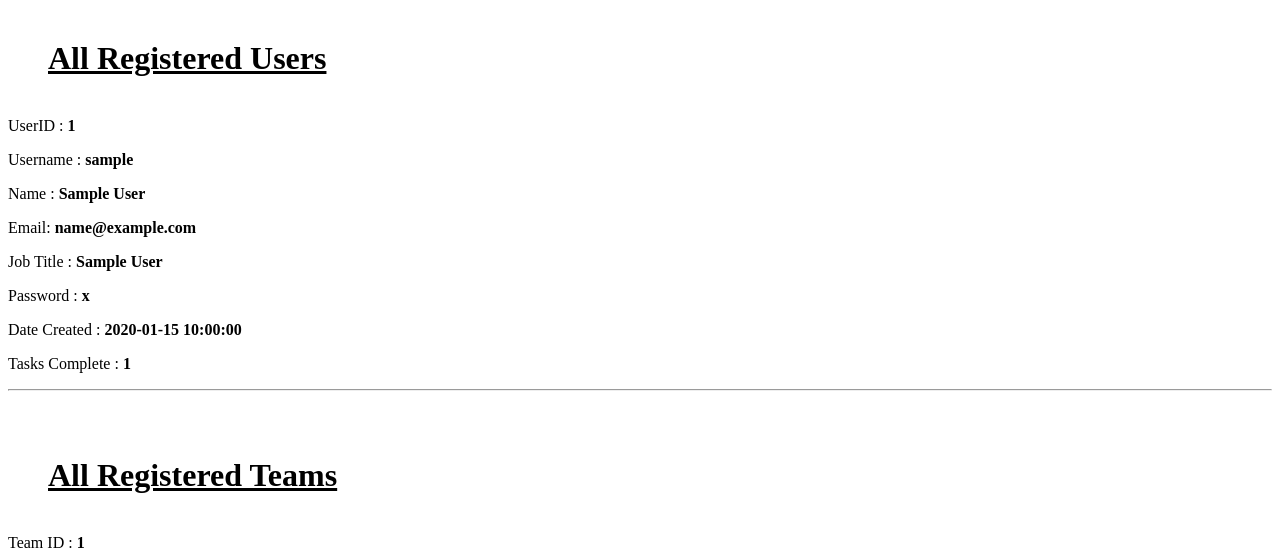
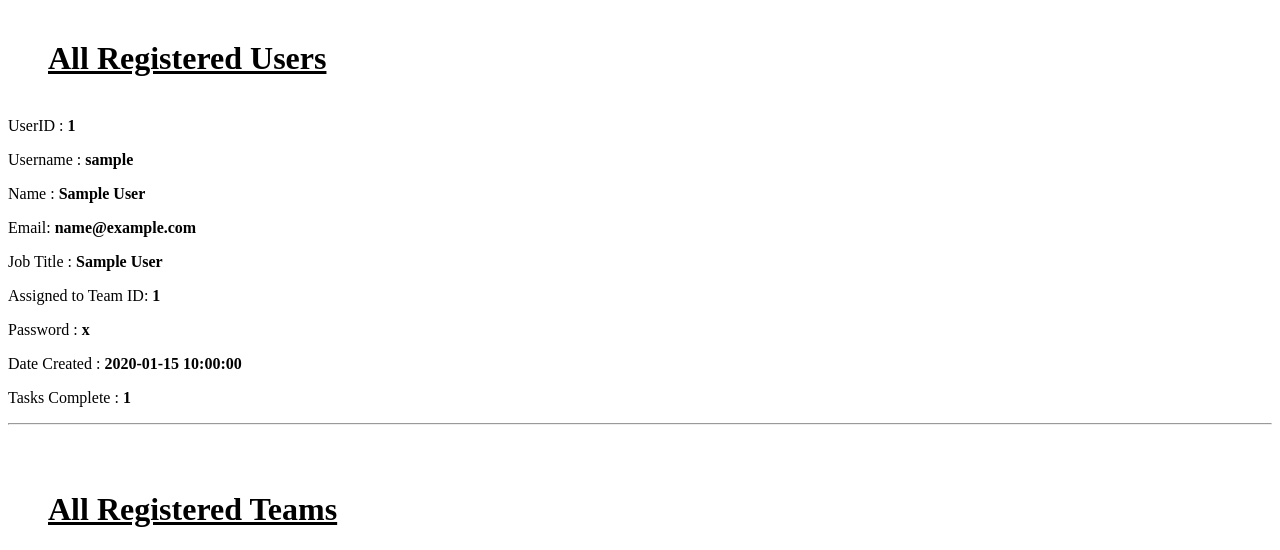
Before and after one commit to JohnM-Ire/TicketSysProject, a Flask app: page /admin_data in a window 1280 px wide. Shown: the top 550 px of the page. Run offline with Flask 2, Linux system fonts and the light colour scheme; tables that the repository leaves empty hold one stand-in row (values such as "Sample post").

Commit message:
Add files via upload

```diff
--- a/main.py
+++ b/main.py
@@ -1,5 +1,5 @@
 from flask import Flask, render_template, request, redirect, flash, session, sessions
-from sqlalchemy.sql import select, alias, desc
+from sqlalchemy.sql import select, alias, desc, or_, and_
 
 # from flask_sqlalchemy import SQLAlchemy
 from TicketDB import db, User, Team, TestTicket, TComment, LoginUser
@@ -61,8 +61,10 @@ def login():
         else:
             return 'Incorrect Login Details, Please Go Back'
 
-
-
+@app.route('/logout')
+def logout():
+    session.pop("user", None)
+    return redirect('/login')
 
 @app.route('/adduser', methods=['GET', 'POST'])
 def addUser():
@@ -117,8 +119,7 @@ def retrieveUsers():
 @app.route('/team/javadev')
 def retrieveJava():
     javadevs = Team.query.with_entities(Team.team_id, Team.team_name, Team.team_category, User.user_id, User.name, User.
-                                        email, User.jobTitle).join(User, Team.team_id == User.team_id).filter(Team.team_id ==
-                                                                                                              '2').all()
+                email, User.jobTitle).join(User, Team.team_id == User.team_id).filter(Team.team_id == '2').all()
 
     return render_template('javateam.html', javadevs=javadevs)
 
@@ -131,7 +132,8 @@ def AllTeams():
 @app.route('/teams/<int:chosen_id>')
 def Teaminfo(chosen_id):
     teaminfo = Team.query.filter_by(team_id=chosen_id).first()
-    allMembers = User.query.with_entities(User.user_id, User.name, User.email, User.jobTitle).filter(User.team_id == chosen_id).all()
+    allMembers = User.query.with_entities(User.user_id, User.name, User.email, User.jobTitle).filter(User.team_id ==
+                    chosen_id).all()
     if teaminfo:
         return render_template('team.html', teaminfo=teaminfo, allMembers=allMembers)
     return f"No Team with id {chosen_id} in system"
@@ -142,8 +144,8 @@ def Teaminfo(chosen_id):
 def addNewTicket():
     user = session['user']
     logged_in_user = User.query.with_entities(User.user_id, User.name, User.email, User.password,
-                                            Team.team_id, Team.team_name, User.jobTitle).join(Team, User.team_id ==
-                                            Team.team_id).filter(User.user_id == user).all()
+                        Team.team_id, Team.team_name, User.jobTitle).join(Team, User.team_id == Team.team_id)\
+                        .filter(User.user_id == user).all()
     teamList = Team.query.all()
 
     if request.method == 'GET':
@@ -175,20 +177,25 @@ def addNewTicket():
 @app.route('/opentickets')
 def allOpenTickets():
     tickets = TestTicket.query.all()
+    user = session["user"]
+
+    loggedteam = User.query.with_entities(User.team_id).filter(User.user_id == user).all()
+    loggedteam = str(loggedteam)
+    loggedteam = loggedteam.strip("[ ] , ( )")
 
     openTickets = TestTicket.query.with_entities(TestTicket.ticket_id, TestTicket.user_id,  User.name, TestTicket.
                     ticket_created, TestTicket.description, TestTicket.state, TestTicket.team_id, Team.team_name, User.
-                    email, TestTicket.priority, TestTicket.summary, TestTicket.environment, TestTicket.
-                    ticket_sp_instruction).join(Team, TestTicket.team_id == Team.team_id).join(User, TestTicket.
-                    user_id == User.user_id).filter(TestTicket.state == 'Open', User.user_id == session['user']).all()
+                    email, TestTicket.priority, TestTicket.summary, TestTicket.environment, TestTicket.ticket_sp_instruction)\
+                    .join(Team, TestTicket.team_id == Team.team_id).join(User, TestTicket.
+                    user_id == User.user_id).filter(and_(TestTicket.state == 'Open', TestTicket.team_id == loggedteam)).all()
 
     progTickets = TestTicket.query.with_entities(TestTicket.ticket_id, TestTicket.user_id,  User.name, TestTicket
                     .ticket_created, TestTicket.description, TestTicket.state, TestTicket.team_id, Team.team_name, User
                     .email, TestTicket.priority, TestTicket.summary, TestTicket.environment, TestTicket
                     .ticket_sp_instruction).join(Team, TestTicket.team_id == Team.team_id).join(User, TestTicket
-                    .user_id == User.user_id).filter(TestTicket.state == 'In Progress', User.user_id == session['user']).all()
+                    .user_id == User.user_id).filter(and_(TestTicket.state == 'In Progress'), (TestTicket.team_id == loggedteam)).all()
 
-    return render_template('openTickets.html', openTickets=openTickets, progTickets=progTickets, tickets=tickets)
+    return render_template('openTickets.html', openTickets=openTickets, progTickets=progTickets, tickets=tickets, loggedteam=loggedteam)
 
 
 @app.route('/ticket/<int:chosen_ticket_id>', methods=['GET', 'POST'])
--- a/templates/admin_data.html
+++ b/templates/admin_data.html
@@ -23,6 +23,7 @@
         <p class="info">Name :<b> {{ user.name }} </b></p>
         <p class="info">Email:<b> {{ user.email }} </b></p>
         <p class="info">Job Title :<b> {{ user.jobTitle }} </b></p>
+        <p>Assigned to Team ID: <b>{{ user.team_id }}</b></p>
         <p class="info">Password :<b> {{ user.password }} </b></p>
         <p class="info">Date Created :<b> {{ user.dateCreated }} </b></p>
         <p class="info">Tasks Complete :<b> {{ user.tasksComplete }} </b></p>
--- a/templates/home.html
+++ b/templates/home.html
@@ -6,6 +6,8 @@
 </head>
 
 <body>
+<p><a href="/logout">Log out</a></p>
+<br>
 <p><a href="/adduser">Add User</a></p>
 <p><a href="/addTeam">Add Team</a></p>
 <p><a href="/teams">View Teams</a></p>
--- a/templates/login.html
+++ b/templates/login.html
@@ -16,7 +16,7 @@
 
                 <p>Please Enter your Password: </p>
                 <label for="password"></label>
-                <input type = "text" name = "password" class="user-input"><br>
+                <input type = "password" name = "password" class="user-input"><br>
 
 
              <input type = "submit" value = "Login" id="userButton">
--- a/templates/openTickets.html
+++ b/templates/openTickets.html
@@ -8,6 +8,7 @@
 
 
     <h2>Open Tickets</h2>
+    <h1> {{ loggedteam }}</h1>
 <div style="width : 100%; background-color: greenyellow; height: auto">
        {% for openticket in openTickets %}
  <p>*********************************************************************</p>
--- a/templates/ticket.html
+++ b/templates/ticket.html
@@ -23,9 +23,7 @@
                 <p>Priority: {{ ticket.priority }}</p>
                 <label for= "summary"></label>
      <p>Summary:</p>
-             <textarea readonly name = "summary" rows="5" cols="50">
-                {{ ticket.summary }}
-             </textarea>
+             <textarea readonly name = "summary" rows="5" cols="50">{{ticket.summary}}</textarea>
      <label for="environment"></label>
                 <p>Environment: {{ ticket.environment }}</p>
 
```
